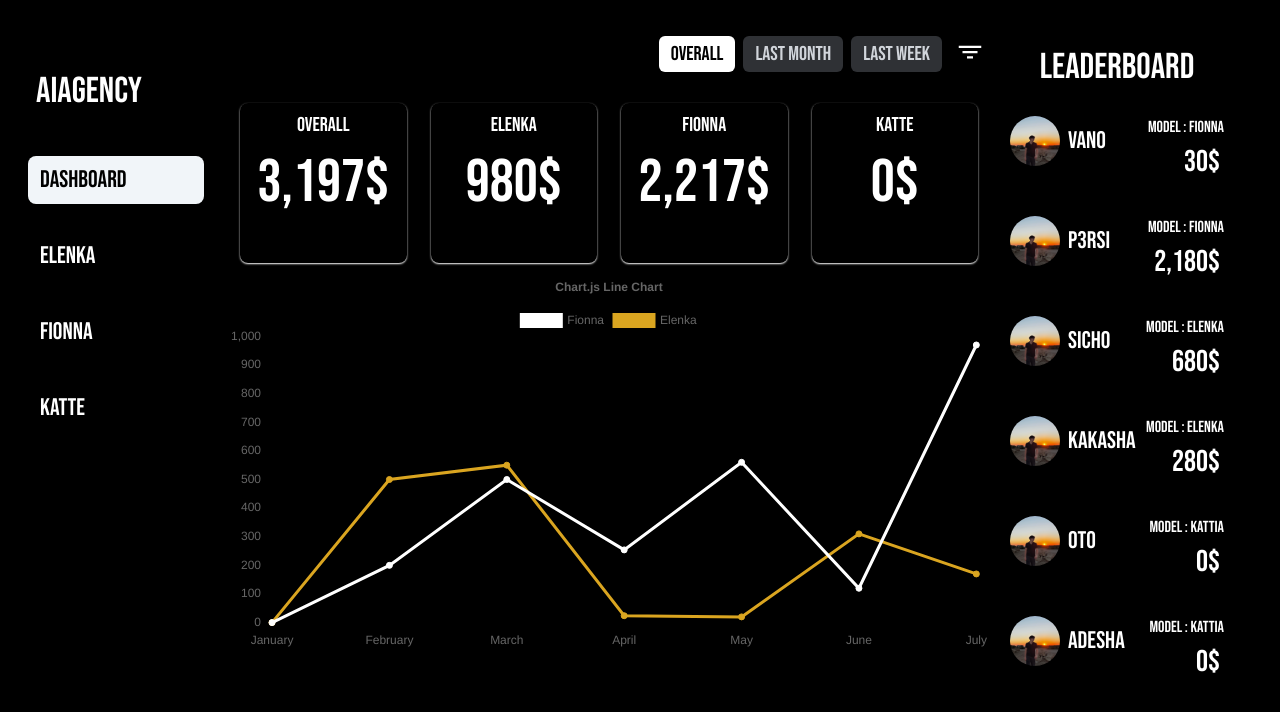
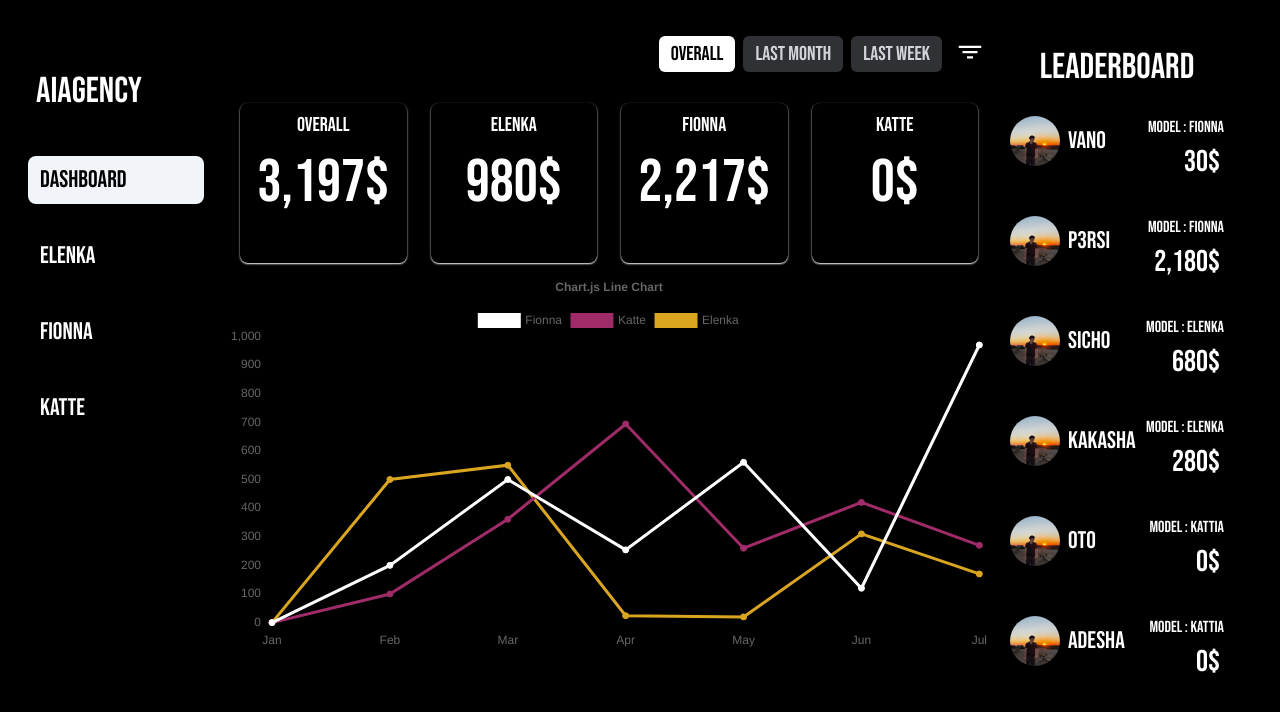
Before and after one commit to Guga-Muchiashvili/ai-agency, a Next.js app: page /Dashboard in a window 1280 px wide. Shown: the top 712 px of the page. Built offline with nearby package versions, Linux system fonts and the light colour scheme.

Commit message:
add flexible labels

```diff
--- a/components/DashboardComponent/DashboardPage.tsx
+++ b/components/DashboardComponent/DashboardPage.tsx
@@ -2,13 +2,45 @@
 import { timePeriods } from "@/common/constants/constants";
 import LeaderBoardElement from "@/common/elements/LeaderBoardElement/LeaderBoardElement";
 import OutputBoxElement from "@/common/elements/OutputBoxElement/OutputBoxElement";
-import React, { useState } from "react";
+import React, { useEffect, useState } from "react";
 import { IoFilterSharp } from "react-icons/io5";
 import ChartTableElement from "./elements/ChartTableElement/ChartTableElement";
 
 const DashboardPage = () => {
   const [showFilter, setShowFilter] = useState(true);
-  const [filter, setfilter] = useState("overall");
+  const [filter, setfilter] = useState<"overall" | "last Month" | "last Week">(
+    "overall"
+  );
+  const [labels, setLabels] = useState([
+    "Jan",
+    "Feb",
+    "Mar",
+    "Apr",
+    "May",
+    "Jun",
+    "Jul",
+  ]);
+
+  function getCurrentMonthDays() {
+    const now = new Date();
+    const year = now.getFullYear();
+    const month = now.getMonth();
+
+    const daysInMonth = new Date(year, month + 1, 0).getDate();
+
+    return Array.from({ length: daysInMonth }, (_, i) => `${i + 1}`);
+  }
+
+  useEffect(() => {
+    if (filter == "overall")
+      return setLabels(["Jan", "Feb", "Mar", "Apr", "May", "Jun", "Jul"]);
+    if (filter == "last Week")
+      return setLabels(["Sun", "Mon", "Tue", "Wed", "Thu", "Fri", "Sat"]);
+    if (filter == "last Month") {
+      const currentMonthDays = getCurrentMonthDays();
+      return setLabels(currentMonthDays);
+    }
+  }, [filter]);
 
   return (
     <div className="text-white w-full h-full flex ">
@@ -27,7 +59,9 @@ const DashboardPage = () => {
                     ? "bg-white text-black"
                     : "bg-gray-400 bg-opacity-30 text-gray-300"
                 } px-3 py-1 rounded-md cursor-pointer duration-500 font-bebas text-xl`}
-                onClick={() => setfilter(item)}
+                onClick={() =>
+                  setfilter(item as "overall" | "last Month" | "last Week")
+                }
               >
                 {item}
               </h1>
@@ -45,7 +79,7 @@ const DashboardPage = () => {
           <OutputBoxElement title="katte" price="0$" />
         </div>
         <div className="w-full h-full">
-          <ChartTableElement />
+          <ChartTableElement labels={labels} />
         </div>
       </div>
       <div className="w-[25%] h-full rounded-lg mt-auto flex flex-col p-3 gap-5 py-2">
--- a/components/DashboardComponent/elements/ChartTableElement/ChartTableElement.tsx
+++ b/components/DashboardComponent/elements/ChartTableElement/ChartTableElement.tsx
@@ -34,9 +34,8 @@ export const options = {
   },
 };
 
-const labels = ["January", "February", "March", "April", "May", "June", "July"];
-
-export const data = {
+const ChartTableElement = ({ labels }: { labels: string[] }) => {
+  const data = {
     labels,
     datasets: [
       {
@@ -46,6 +45,12 @@ export const data = {
         backgroundColor: "white",
       },
       {
+        label: "Katte",
+        data: [0, 100, 361, 694, 260, 420, 270],
+        borderColor: "#9F2B68",
+        backgroundColor: "#9F2B68",
+      },
+      {
         label: "Elenka",
         data: [0, 500, 550, 24, 20, 310, 170],
         borderColor: "#DAA520",
@@ -53,8 +58,6 @@ export const data = {
       },
     ],
   };
-
-const ChartTableElement = () => {
   return <Line options={options} data={data} />;
 };
 
```
Lines whose indentation alone changed are shown as unchanged.
